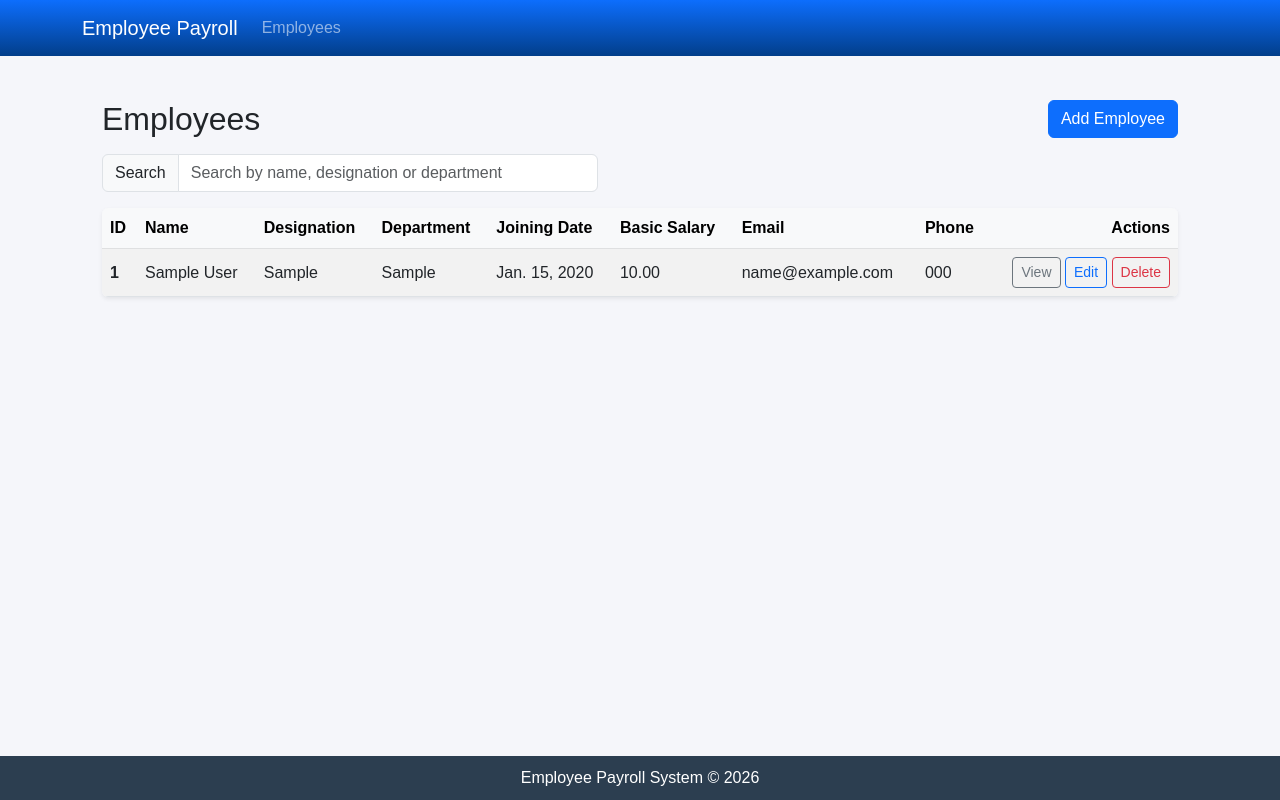
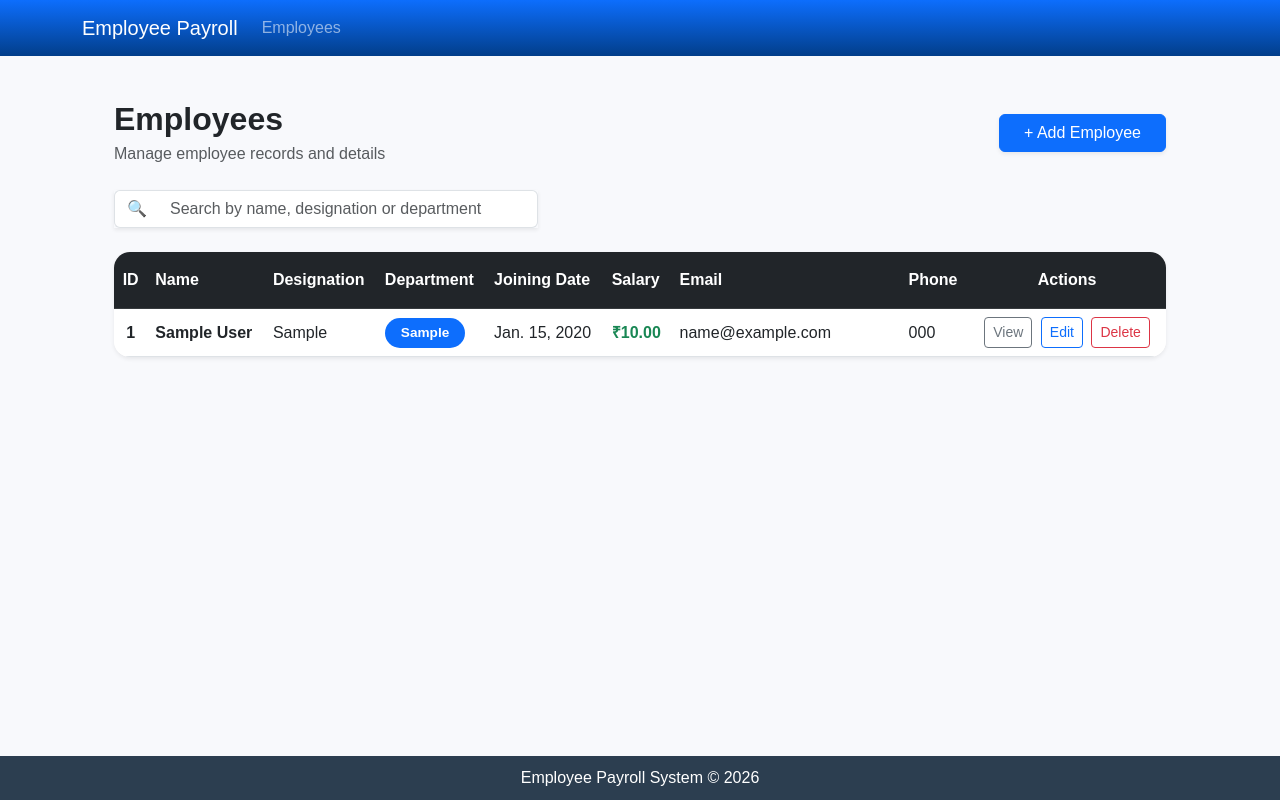
Before and after one commit to srashtisikarwar/Employees_Payroll_System, a Django app: page /employees/ in a window 1280 px wide. Run offline with Django 5.2, Linux system fonts and the light colour scheme; tables that the repository leaves empty hold one stand-in row (values such as "Sample post").

Commit message:
Updated attendance status and payroll system

```diff
--- a/employee/templates/employee/employee_list.html
+++ b/employee/templates/employee/employee_list.html
@@ -2,91 +2,247 @@
 {% block title %}Employee List{% endblock %}
 
 {% block content %}
-<div class="container my-4">
-    <div class="d-flex justify-content-between align-items-center mb-3">
-        <h2 class="mb-0">Employees</h2>
+
+<div class="container-fluid my-4 px-4">
+
+    <!-- HEADER -->
+    <div class="d-flex justify-content-between align-items-center mb-4">
+
         <div>
-            <a href="{% url 'employee:add_employee' %}" class="btn btn-primary">Add Employee</a>
-        </div>
+            <h2 class="fw-bold mb-1">Employees</h2>
+            <p class="text-muted mb-0">
+                Manage employee records and details
+            </p>
         </div>
 
-    <div class="row mb-3">
-        <div class="col-md-6">
-            <div class="input-group">
-                <span class="input-group-text">Search</span>
-                <input id="employeeSearch" type="search" class="form-control" placeholder="Search by name, designation or department">
-            </div>
-        </div>
+        <a href="{% url 'employee:add_employee' %}"
+           class="btn btn-primary shadow-sm px-4">
+            + Add Employee
+        </a>
+
     </div>
 
-    <div class="table-responsive shadow-sm rounded">
-        <table class="table table-striped table-hover mb-0">
-            <thead class="table-light">
+    <!-- SEARCH -->
+    <div class="row mb-4">
+
+        <div class="col-md-5">
+
+            <div class="input-group shadow-sm">
+
+                <span class="input-group-text bg-white border-end-0">
+                    🔍
+                </span>
+
+                <input id="employeeSearch"
+                       type="search"
+                       class="form-control border-start-0"
+                       placeholder="Search by name, designation or department">
+
+            </div>
+
+        </div>
+
+    </div>
+
+    <!-- TABLE -->
+    <div class="card shadow-sm border-0 rounded-4">
+
+        <div class="card-body p-0">
+
+            <div class="table-responsive">
+
+                <table class="table table-hover align-middle mb-0">
+
+                    <thead class="table-dark">
+
                         <tr>
-                    <th scope="col">ID</th>
-                    <th scope="col">Name</th>
-                    <th scope="col">Designation</th>
-                    <th scope="col">Department</th>
-                    <th scope="col">Joining Date</th>
-                    <th scope="col">Basic Salary</th>
-                    <th scope="col">Email</th>
-                    <th scope="col">Phone</th>
-                    <th scope="col" class="text-end">Actions</th>
+
+                            <th class="py-3 text-center">ID</th>
+                            <th>Name</th>
+                            <th>Designation</th>
+                            <th>Department</th>
+                            <th>Joining Date</th>
+                            <th>Salary</th>
+                            <th>Email</th>
+                            <th>Phone</th>
+                            <th class="text-center">Actions</th>
+
                         </tr>
+
                     </thead>
+
                     <tbody id="employeeTableBody">
+
                         {% if employees %}
+
                             {% for employee in employees %}
+
                             <tr>
-                            <th scope="row">{{ forloop.counter }}</th>
-                            <td>{{ employee.name }}</td>
-                            <td>{{ employee.designation }}</td>
-                            <td>{{ employee.department }}</td>
-                            <td>{{ employee.joining_date }}</td>
-                            <td>{{ employee.basic_salary }}</td>
-                            <td>{{ employee.email }}</td>
-                            <td>{{ employee.phone }}</td>
-                            <td class="text-end">
-                                <a href="{% url 'employee:employee_detail' employee.emp_id %}" class="btn btn-sm btn-outline-secondary">View</a>
-                                <a href="{% url 'employee:edit_employee' employee.emp_id %}" class="btn btn-sm btn-outline-primary">Edit</a>
-                                <a href="{% url 'employee:delete_employee' employee.emp_id %}" class="btn btn-sm btn-outline-danger"
-                                     onclick="return confirm('Are you sure you want to delete {{ employee.name }}?');">Delete</a>
+
+                                <td class="text-center fw-bold">
+                                    {{ employee.emp_id }}
                                 </td>
+
+                                <td>
+                                    <div class="fw-semibold">
+                                        {{ employee.name }}
+                                    </div>
+                                </td>
+
+                                <td>
+                                    {{ employee.designation }}
+                                </td>
+
+                                <td>
+
+                                    <span class="badge bg-primary px-3 py-2">
+                                        {{ employee.department }}
+                                    </span>
+
+                                </td>
+
+                                <td>
+                                    {{ employee.joining_date }}
+                                </td>
+
+                                <td class="fw-semibold text-success">
+                                    ₹{{ employee.basic_salary }}
+                                </td>
+
+                                <td style="min-width: 220px;">
+                                    {{ employee.email }}
+                                </td>
+
+                                <td>
+                                    {{ employee.phone }}
+                                </td>
+
+                                <td class="text-center" style="min-width: 190px;">
+
+                                    <a href="{% url 'employee:employee_detail' employee.emp_id %}"
+                                       class="btn btn-sm btn-outline-secondary me-1">
+                                        View
+                                    </a>
+
+                                    <a href="{% url 'employee:edit_employee' employee.emp_id %}"
+                                       class="btn btn-sm btn-outline-primary me-1">
+                                        Edit
+                                    </a>
+
+                                    <a href="{% url 'employee:delete_employee' employee.emp_id %}"
+                                       class="btn btn-sm btn-outline-danger"
+                                       onclick="return confirm('Are you sure you want to delete {{ employee.name }}?');">
+
+                                        Delete
+
+                                    </a>
+
+                                </td>
+
                             </tr>
+
                             {% endfor %}
+
                         {% else %}
+
                             <tr>
-                        <td colspan="9" class="text-center py-4">No employees found. <a href="{% url 'employee:add_employee' %}">Add one</a>.</td>
+
+                                <td colspan="9"
+                                    class="text-center py-5">
+
+                                    <h5 class="text-muted">
+                                        No employees found
+                                    </h5>
+
+                                    <a href="{% url 'employee:add_employee' %}"
+                                       class="btn btn-primary mt-2">
+
+                                        Add Employee
+
+                                    </a>
+
+                                </td>
+
                             </tr>
+
                         {% endif %}
+
                     </tbody>
+
                 </table>
+
             </div>
+
+        </div>
+
+    </div>
+
 </div>
 
 <style>
-    /* Small adjustments to match project styling */
-    #employeeSearch { max-width: 420px; }
-    .table td, .table th { vertical-align: middle; }
+
+    body{
+        background-color:#f8f9fc;
+    }
+
+    .table td,
+    .table th{
+        vertical-align: middle;
+        white-space: nowrap;
+    }
+
+    .table tbody tr:hover{
+        background-color:#f5f9ff;
+        transition:0.2s;
+    }
+
+    .badge{
+        font-size:0.85rem;
+        border-radius:20px;
+    }
+
+    .card{
+        overflow:hidden;
+    }
+
+    #employeeSearch:focus{
+        box-shadow:none;
+        border-color:#0d6efd;
+    }
+
 </style>
 
 <script>
-    // Simple client-side table search
-    (function() {
+
+    // SEARCH FUNCTION
+
+    (function () {
+
         const input = document.getElementById('employeeSearch');
+
         const tbody = document.getElementById('employeeTableBody');
 
         if (!input || !tbody) return;
 
         input.addEventListener('input', function () {
+
             const q = this.value.trim().toLowerCase();
+
             const rows = tbody.querySelectorAll('tr');
 
             rows.forEach(row => {
+
                 const text = row.innerText.toLowerCase();
-                row.style.display = text.indexOf(q) !== -1 ? '' : 'none';
+
+                row.style.display =
+                    text.indexOf(q) !== -1 ? '' : 'none';
+
             });
+
         });
+
     })();
+
 </script>
+
 {% endblock %}
--- a/employee/urls.py
+++ b/employee/urls.py
@@ -15,6 +15,8 @@ urlpatterns = [
     path('attendance/', views.mark_attendance, name='mark_attendance'),
     path('report/', views.generate_report, name='generate_report'),
     path('download-pdf/', views.download_pdf_report, name='download_pdf'),
-    path('payroll/', views.payroll_list, name='payroll_list'),
+    path('process-payroll/', views.process_payroll, name='process_payroll'),
+    path('payroll-records/', views.payroll_list, name='payroll_list'),
+    path("dashboard/", views.dashboard, name='dashboard'),
 
 ]
--- a/employee/views.py
+++ b/employee/views.py
@@ -18,6 +18,7 @@ from .models import Employee
 from .models import Activity
 from .models import Attendance
 from .models import Payroll
+from django.core.mail import send_mail
 
 
 def ask_ai(question):
@@ -244,56 +245,171 @@ def add_employee(request):
 
     return render(request, 'employee/add_employee.html')
 
+
 def process_payroll(request):
-    employees = Employee.objects.all()
-    today = datetime.now()
 
-    for emp in employees:
-        basic = emp.basic_salary
+    try:
 
-        # ✅ HRA = 20% of basic
-        hra = basic * 0.20
+        employees = Employee.objects.all()
 
-        # ✅ Bonus = 10%
-        bonus = basic * 0.10
+        today = datetime.now()
 
-        # ✅ Attendance-based deduction
-        total_days = 30
-        present_days = Attendance.objects.filter(
-            employee=emp,
-            status='present'
-        ).count()
+        for emp in employees:
 
-        absent_days = total_days - present_days
+            # Prevent duplicate payroll
+            already_exists = Payroll.objects.filter(
+                employee=emp,
+                month=today.strftime("%B"),
+                year=today.year
+            ).exists()
 
-        deduction_per_day = basic / total_days
-        deductions = absent_days * deduction_per_day
+            if already_exists:
+                continue
 
-        # ✅ Final Salary
-        net_salary = basic + hra + bonus - deductions
+            # =========================
+            # BASIC SALARY
+            # =========================
+            basic = Decimal(str(emp.basic_salary))
 
-        # ✅ SAVE to Payroll table
-        Payroll.objects.create(
-            employee=emp,
-            month=today.strftime("%B"),
-            year=today.year,
-            basic=basic,
-            hra=hra,
-            bonus=bonus,
-            deductions=deductions,
-            net_salary=net_salary
-        )
+            # HRA and Bonus
+            hra = basic * Decimal('0.20')
+            bonus = basic * Decimal('0.10')
 
-        # ✅ Save activity
-        Activity.objects.create(
-            employee=emp,
-            action_type='salary',
-            description=f'Payroll processed. Net Salary ₹{round(net_salary,2)}'
-        )
+            # =========================
+            # ATTENDANCE
+            # =========================
+            total_days = Decimal('30')
 
-    messages.success(request, "✅ Payroll processed successfully for all employees!")
-    return redirect('employee:dashboard')
+            present_days = Attendance.objects.filter(
+                employee=emp,
+                status='present',
+                date__month=today.month,
+                date__year=today.year
+            ).count()
 
+            paid_leave_days = Attendance.objects.filter(
+                employee=emp,
+                status='paid_leave',
+                date__month=today.month,
+                date__year=today.year
+            ).count()
+
+            half_days = Attendance.objects.filter(
+                employee=emp,
+                status='half_day',
+                date__month=today.month,
+                date__year=today.year
+            ).count()
+
+            overtime_days = Attendance.objects.filter(
+                employee=emp,
+                status='overtime',
+                date__month=today.month,
+                date__year=today.year
+            ).count()
+
+            absent_days = Attendance.objects.filter(
+                employee=emp,
+                status='absent',
+                date__month=today.month,
+                date__year=today.year
+            ).count()
+
+            # =========================
+            # DEDUCTIONS
+            # =========================
+            deduction_per_day = basic / total_days
+
+            absent_deduction = Decimal(absent_days) * deduction_per_day
+
+            half_day_deduction = Decimal(half_days) * (
+                deduction_per_day / Decimal('2')
+            )
+
+            deductions = absent_deduction + half_day_deduction
+
+            # =========================
+            # OVERTIME BONUS
+            # =========================
+            overtime_bonus = Decimal(overtime_days) * Decimal('500')
+
+            # =========================
+            # FINAL SALARY
+            # =========================
+            net_salary = (
+                basic
+                + hra
+                + bonus
+                + overtime_bonus
+                - deductions
+            )
+
+            # =========================
+            # SAVE PAYROLL
+            # =========================
+            Payroll.objects.create(
+                employee=emp,
+                month=today.strftime("%B"),
+                year=today.year,
+                basic=basic,
+                hra=hra,
+                bonus=bonus,
+                deductions=deductions,
+                net_salary=net_salary
+            )
+
+            # =========================
+            # SEND EMAIL
+            # =========================
+            send_mail(
+                subject='Salary Slip Generated',
+
+                                message=f'''
+                    Hello {emp.name},
+
+                    Your salary for {today.strftime("%B")} {today.year} has been processed.
+
+                    -----------------------------------
+                    Salary Slip
+                    -----------------------------------
+
+                    Basic Salary : ₹{basic:.2f}
+                    HRA          : ₹{hra:.2f}
+                    Bonus        : ₹{bonus:.2f}
+                    Deductions   : ₹{deductions:.2f}
+
+                    Net Salary   : ₹{net_salary:.2f}
+
+                    -----------------------------------
+
+                    Regards,
+                    HR Department
+
+''',
+
+                from_email='yourgmail@gmail.com',
+
+                recipient_list=[emp.email],
+
+                fail_silently=False,
+            )
+
+            # =========================
+            # SAVE ACTIVITY
+            # =========================
+            Activity.objects.create(
+                employee=emp,
+                action_type='salary',
+                description=f'Payroll processed. Net Salary ₹{round(net_salary, 2)}'
+            )
+
+        messages.success(request, "Payroll processed successfully!")
+
+        return redirect('employee:dashboard')
+
+    except Exception as e:
+
+        return HttpResponse(f"ERROR: {e}")
 def payroll_list(request):
     records = Payroll.objects.select_related('employee').order_by('-created_at')
 
```
Also changed, not shown: Employees_Payroll_System/settings.py (+17 -1 lines), employee/models.py (+7 -5 lines), employee/templates/employee/mark_attendance.html (+60 -6 lines), templates/dashboard.html (+19 -4 lines), employee/migrations/0005_alter_attendance_status.py (added). Lines whose indentation alone changed are shown as unchanged.
